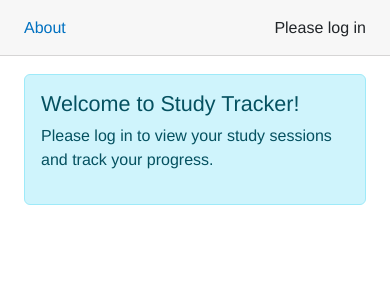
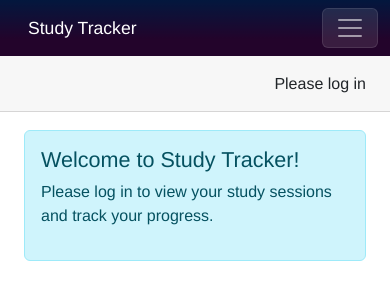
Before and after one commit to LanreAdetola/study-tracker, an ASP.NET Core app: page / in a window 390 px wide. Shown: the top 300 px of the page. Run offline with ASP.NET Core 8, Linux system fonts and the light colour scheme; style sheets or scripts are compiled from the project's sources.

Commit message:
Fix: Redirect unauthorized users to home + mobile menu improvements
Features:
- Redirect unauthenticated users to home page instead of 404
- Added AuthorizeRouteView for proper authorization handling
- Created RedirectToHome component for unauthorized route access
- Added hamburger menu toggle button for mobile navigation
- Added 'Study Tracker' branding to mobile navbar
- Removed external 'About' link from top bar

UX Improvements:
- Users accessing /study-log or /goals without login see home page
- Mobile users can toggle navigation menu with hamburger button
- Cleaner top bar without unnecessary external link
- No more 404 errors for protected routes when not logged in

```diff
--- a/client/App.razor
+++ b/client/App.razor
@@ -3,7 +3,18 @@
 <CascadingAuthenticationState>
     <Router AppAssembly="@typeof(App).Assembly">
         <Found Context="routeData">
-            <RouteView RouteData="@routeData" DefaultLayout="@typeof(MainLayout)" />
+            <AuthorizeRouteView RouteData="@routeData" DefaultLayout="@typeof(MainLayout)">
+                <NotAuthorized>
+                    @if (context.User.Identity?.IsAuthenticated != true)
+                    {
+                        <RedirectToHome />
+                    }
+                    else
+                    {
+                        <p role="alert">You are not authorized to access this page.</p>
+                    }
+                </NotAuthorized>
+            </AuthorizeRouteView>
             <FocusOnNavigate RouteData="@routeData" Selector="h1" />
         </Found>
         <NotFound>
--- /dev/null
+++ b/client/Components/RedirectToHome.razor
@@ -0,0 +1,9 @@
+@inject NavigationManager Navigation
+
+@code {
+    protected override void OnInitialized()
+    {
+        // Redirect to home page for unauthenticated users trying to access protected routes
+        Navigation.NavigateTo("/", forceLoad: false);
+    }
+}
--- a/client/Layout/MainLayout.razor
+++ b/client/Layout/MainLayout.razor
@@ -7,9 +7,7 @@
     </div>
 
     <main>
-        <div class="top-row px-4 d-flex justify-content-between align-items-center">
-            <a href="https://learn.microsoft.com/aspnet/core/" target="_blank">About</a>
-
+        <div class="top-row px-4 d-flex justify-content-end align-items-center">
             <AuthorizeView>
                 <Authorized Context="authContext">
                     <span>Hello, @authContext.User.Identity?.Name!</span>
--- a/client/Layout/NavMenu.razor
+++ b/client/Layout/NavMenu.razor
@@ -1,4 +1,13 @@
 @using Microsoft.AspNetCore.Components.Authorization
+
+<div class="top-row ps-3 navbar navbar-dark">
+    <div class="container-fluid">
+        <a class="navbar-brand" href="">Study Tracker</a>
+        <button title="Navigation menu" class="navbar-toggler" @onclick="ToggleNavMenu">
+            <span class="navbar-toggler-icon"></span>
+        </button>
+    </div>
+</div>
 
 <div class="@NavMenuCssClass nav-scrollable" @onclick="ToggleNavMenu">
     <nav class="nav flex-column">
```
